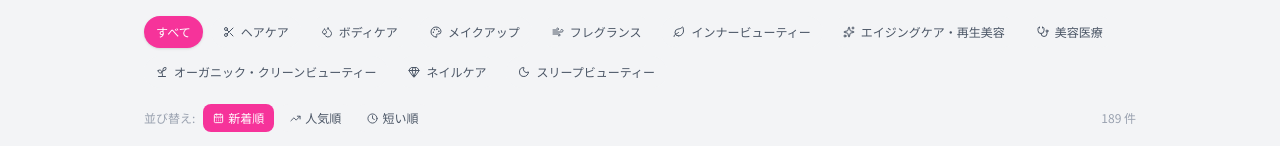
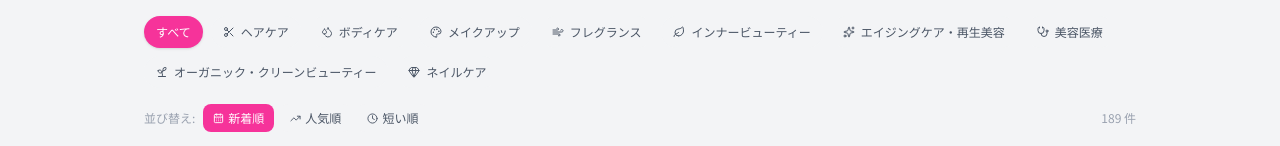
Before and after one commit to tz20262026/beauty-tech-japan, a Next.js app: page / in a window 1280 px wide. Shown: the part 215-361 px from the top of the page. Built offline with nearby package versions, Linux system fonts and the light colour scheme; no server answers.

Commit message:
fix: スリープビューティーカテゴリを削除

```diff
--- a/src/components/ArticleList.tsx
+++ b/src/components/ArticleList.tsx
@@ -13,7 +13,6 @@ import {
   Stethoscope,
   Sprout,
   Gem,
-  Moon,
   Clock,
   TrendingUp,
   CalendarDays,
@@ -31,7 +30,6 @@ const BEAUTY_CATEGORIES = [
   { id: "美容医療",                     label: "美容医療",                     icon: Stethoscope },
   { id: "オーガニック・クリーンビューティー", label: "オーガニック・クリーンビューティー", icon: Sprout },
   { id: "ネイルケア",                   label: "ネイルケア",                   icon: Gem },
-  { id: "スリープビューティー",         label: "スリープビューティー",         icon: Moon },
 ] as const;
 
 // 旧タグ → 新カテゴリID のマッピング（記事データを変更せず吸収する）
@@ -45,7 +43,6 @@ const CATEGORY_TAG_MAP: Record<string, string[]> = {
   美容医療:                         ["美容医療", "美容機器", "ビューティーテック"],
   "オーガニック・クリーンビューティー": ["マイクロバイオーム", "Jビューティー", "サステナビリティ", "オーガニック", "クリーンビューティー"],
   ネイルケア:                       ["ネイル", "ネイルケア"],
-  スリープビューティー:             ["スリープビューティー", "睡眠"],
 };
 
 const TAG_COLORS: Record<string, string> = {
@@ -58,7 +55,6 @@ const TAG_COLORS: Record<string, string> = {
   美容医療:                         "bg-indigo-100 text-indigo-700",
   "オーガニック・クリーンビューティー": "bg-green-100 text-green-700",
   ネイルケア:                       "bg-fuchsia-100 text-fuchsia-700",
-  スリープビューティー:             "bg-violet-100 text-violet-700",
   // 既存タグ
   スキンケア:         "bg-pink-100 text-pink-700",
   アンチエイジング:   "bg-rose-100 text-rose-700",
```
